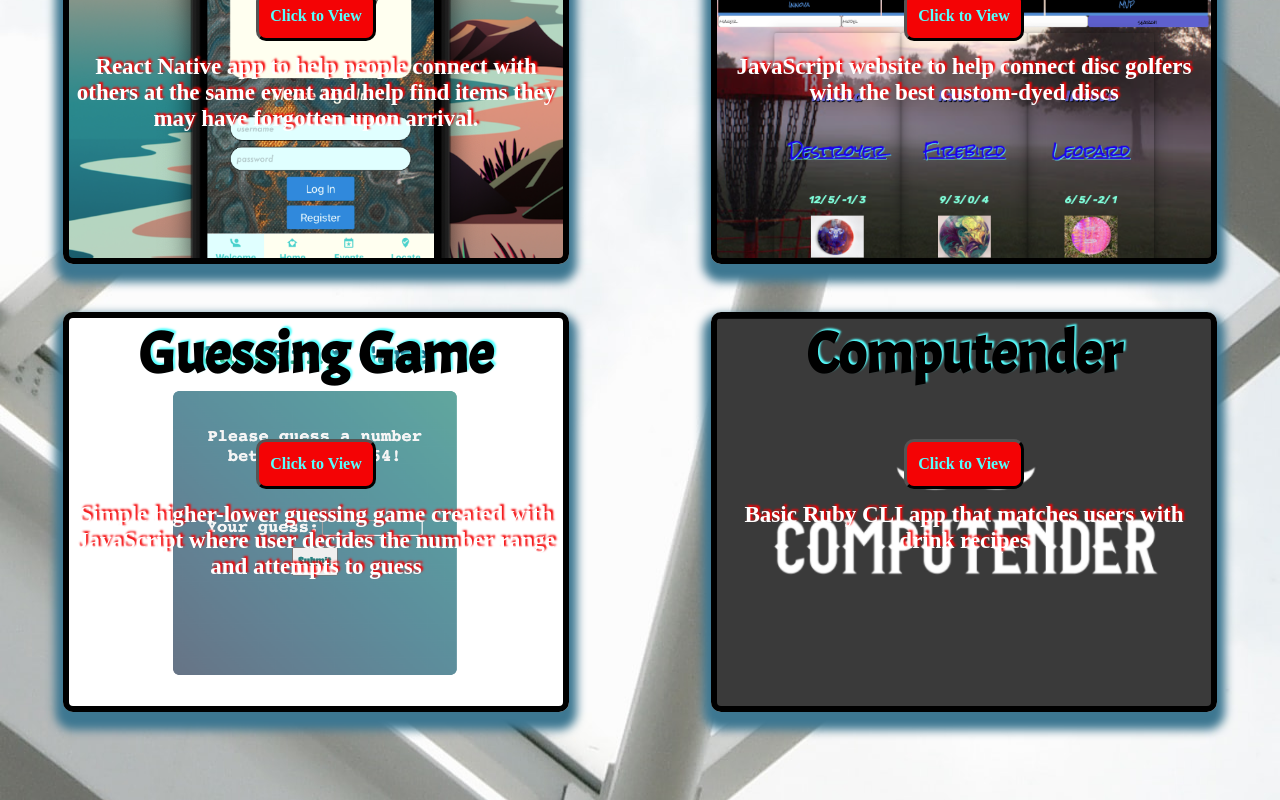
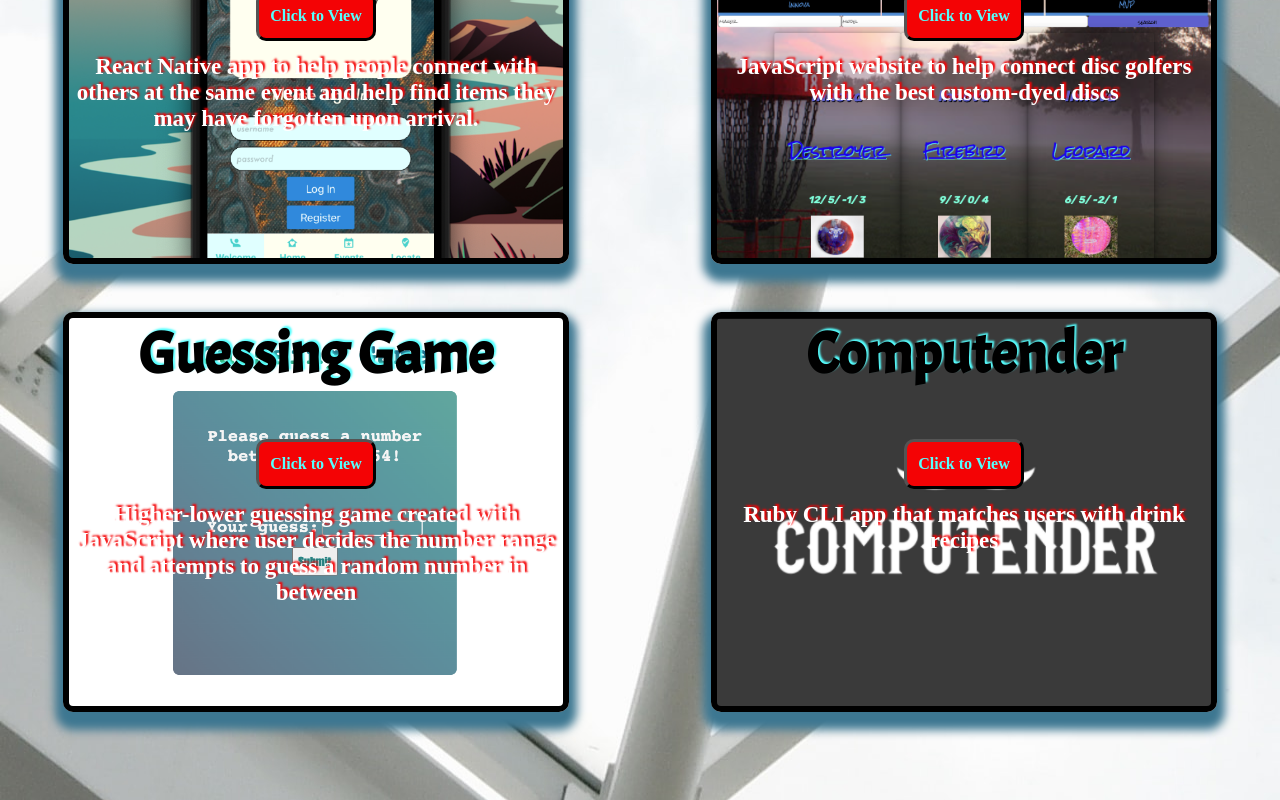
Before and after one commit to Jamondixon/website, a React (Create React App) app: page /projects in a window 1280 px wide. Shown: the part 994-1794 px from the top of the page. Built offline with nearby package versions, Linux system fonts and the light colour scheme; a web font is replaced by a local one.

Commit message:
project description fix

```diff
--- a/src/Pages/Projects/Projects.js
+++ b/src/Pages/Projects/Projects.js
@@ -81,7 +81,7 @@ const Projects = () => {
                                 <button className="projects-card-button"
                                 >Click to View</button>
                             </a>
-                            <h3 className="projects-card-description">Simple higher-lower guessing game created with JavaScript where user decides the number range and attempts to guess</h3>
+                            <h3 className="projects-card-description">Higher-lower guessing game created with JavaScript where user decides the number range and attempts to guess a random number in between</h3>
                         </div>
                     </div>
                     <div className="projects-card-six">
@@ -95,7 +95,7 @@ const Projects = () => {
                                 <button className="projects-card-button"
                                 >Click to View</button>
                             </a>
-                            <h3 className="projects-card-description">Basic Ruby CLI app that matches users with drink recipes</h3>
+                            <h3 className="projects-card-description">Ruby CLI app that matches users with drink recipes</h3>
                         </div>
                     </div>
                 </div>
```
